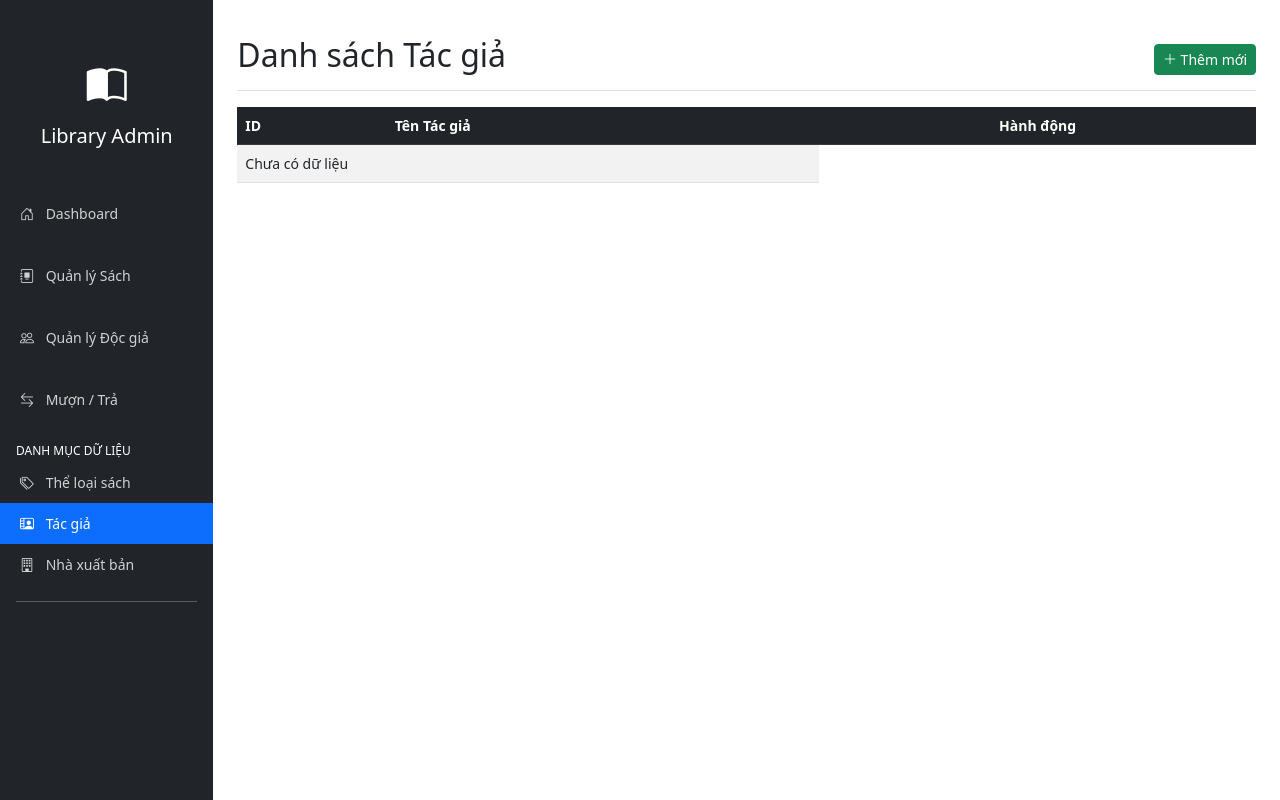
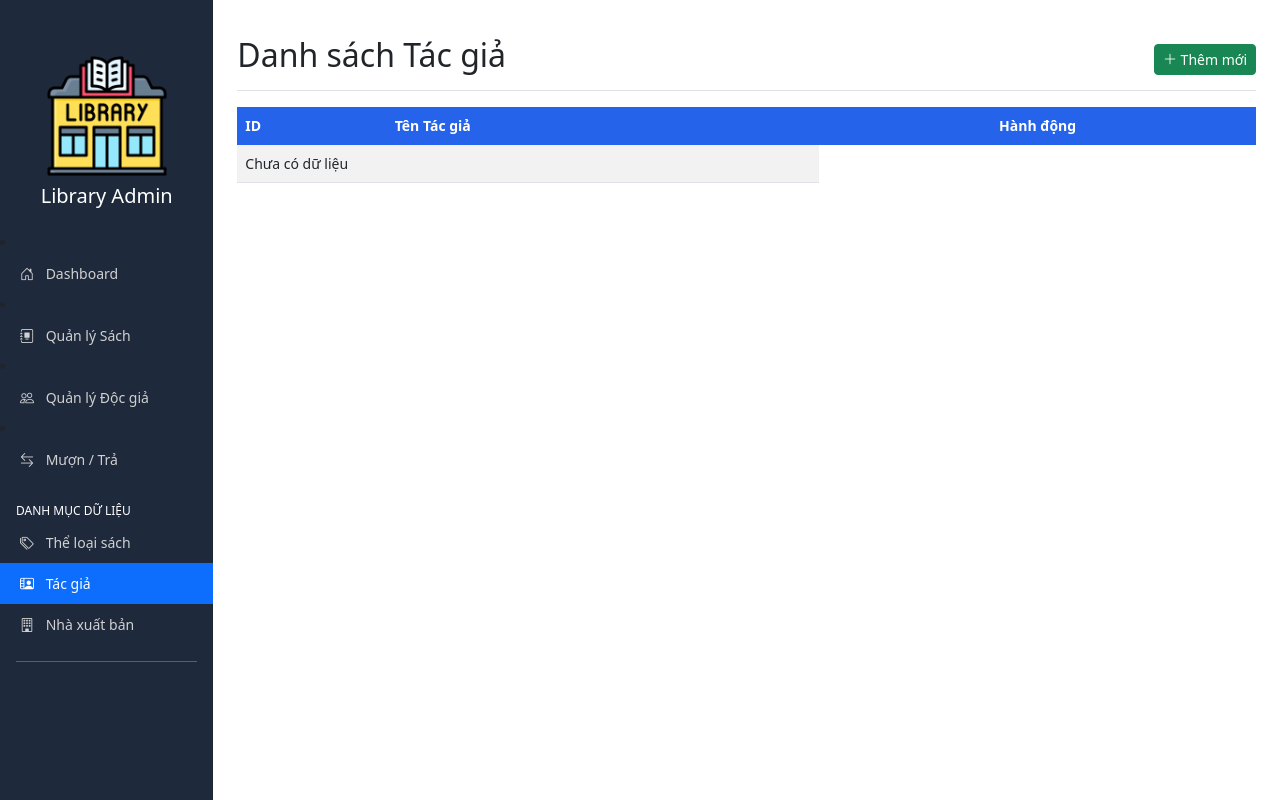
Before and after one commit to kciee/web_thu_vien, a Django app: page /authors/ in a window 1280 px wide. Run offline with Django 5.2, Linux system fonts and the light colour scheme; data that the repository does not hold is empty; parts of the project's set-up code (start-up, migrations or seed data) failed here and were passed over.

Commit message:
đổi màu nền

```diff
--- a/app/templates/app/base.html
+++ b/app/templates/app/base.html
@@ -1,3 +1,4 @@
+{% load static %}
 <!DOCTYPE html>
 <html lang="vi">
 <head>
@@ -15,7 +16,7 @@
             z-index: 100;
             padding: 48px 0 0;
             box-shadow: inset -1px 0 0 rgba(0, 0, 0, .1);
-            background-color: #212529;
+            background-color: #1e293b;
         }
         .sidebar-sticky { position: relative; top: 0; height: calc(100vh - 48px); padding-top: .5rem; overflow-x: hidden; overflow-y: auto; }
 
@@ -24,6 +25,11 @@
         .nav-link .bi { margin-right: 8px; }
 
         .main-content { margin-left: 16.66667%; padding: 20px; }
+        .table-dark th {
+            background-color: #2563eb ;
+            border-color: #2563eb ;
+            color: white ;
+        }
     </style>
 </head>
 <body>
@@ -34,7 +40,10 @@
         <nav class="col-md-2 d-none d-md-block sidebar">
             <div class="sidebar-sticky">
                 <div class="text-center text-white mb-4">
-                    <i class="bi bi-book-half fs-1"></i>
+                    <img src="{% static 'images/library-icon.png' %}"
+                        alt="LibraryHub Logo"
+                        class="img-fluid"
+                        style="max-width: 120px; height: auto;">
                     <h5 class="mt-2">Library Admin</h5>
                 </div>
 
--- a/app/templates/app/bookList.html
+++ b/app/templates/app/bookList.html
@@ -1,6 +1,7 @@
 {% extends 'app/base.html' %}
 
 {% block content %}
+
 <div class="d-flex justify-content-between flex-wrap flex-md-nowrap align-items-center pt-3 pb-2 mb-3 border-bottom">
     <h1 class="h2">Quản lý Kho Sách</h1>
     <div class="btn-toolbar mb-2 mb-md-0">
```
